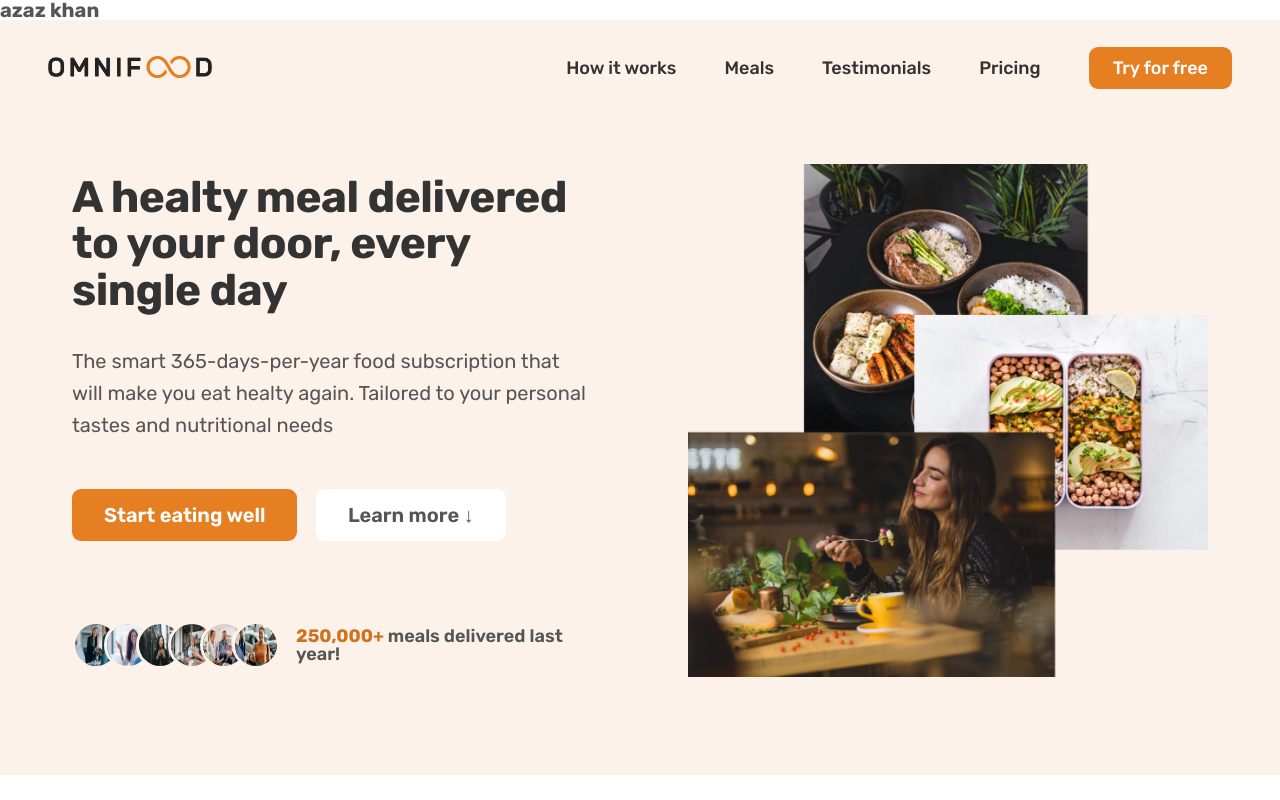
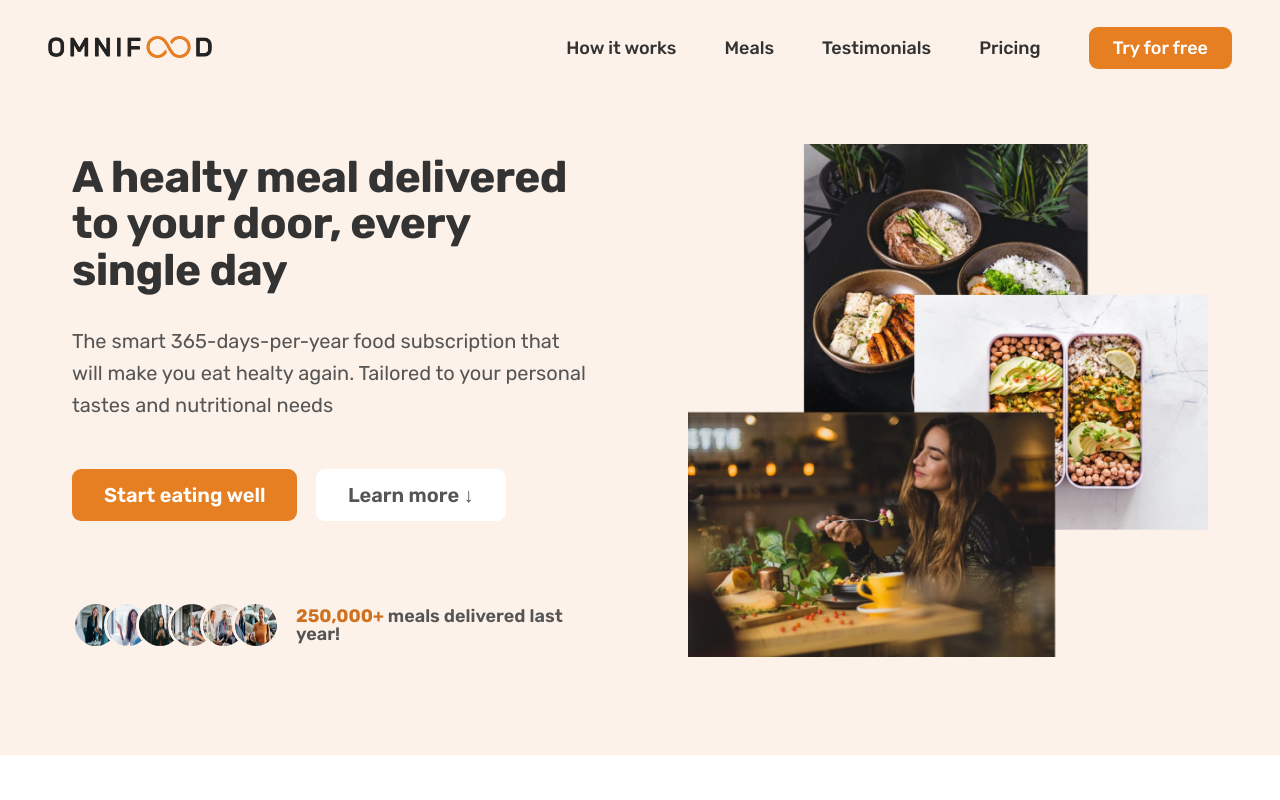
Before and after one commit to Azazali009/omnifood, a plain HTML site: page index.html in a window 1280 px wide. Shown: the top 800 px of the page. Drawn offline with nearby package versions, Linux system fonts and the light colour scheme.

Commit message:
first commit

```diff
--- a/index.html
+++ b/index.html
@@ -28,7 +28,7 @@
     <title>Omnifood &mdash; Never cook again</title>
 </head>
 <body>
-    <h1>azaz khan</h1>
+
     <header class="header">
         <a href="#">
             <img src="img/omnifood-logo.png" alt="Omnifood logo" class="logo">
```
